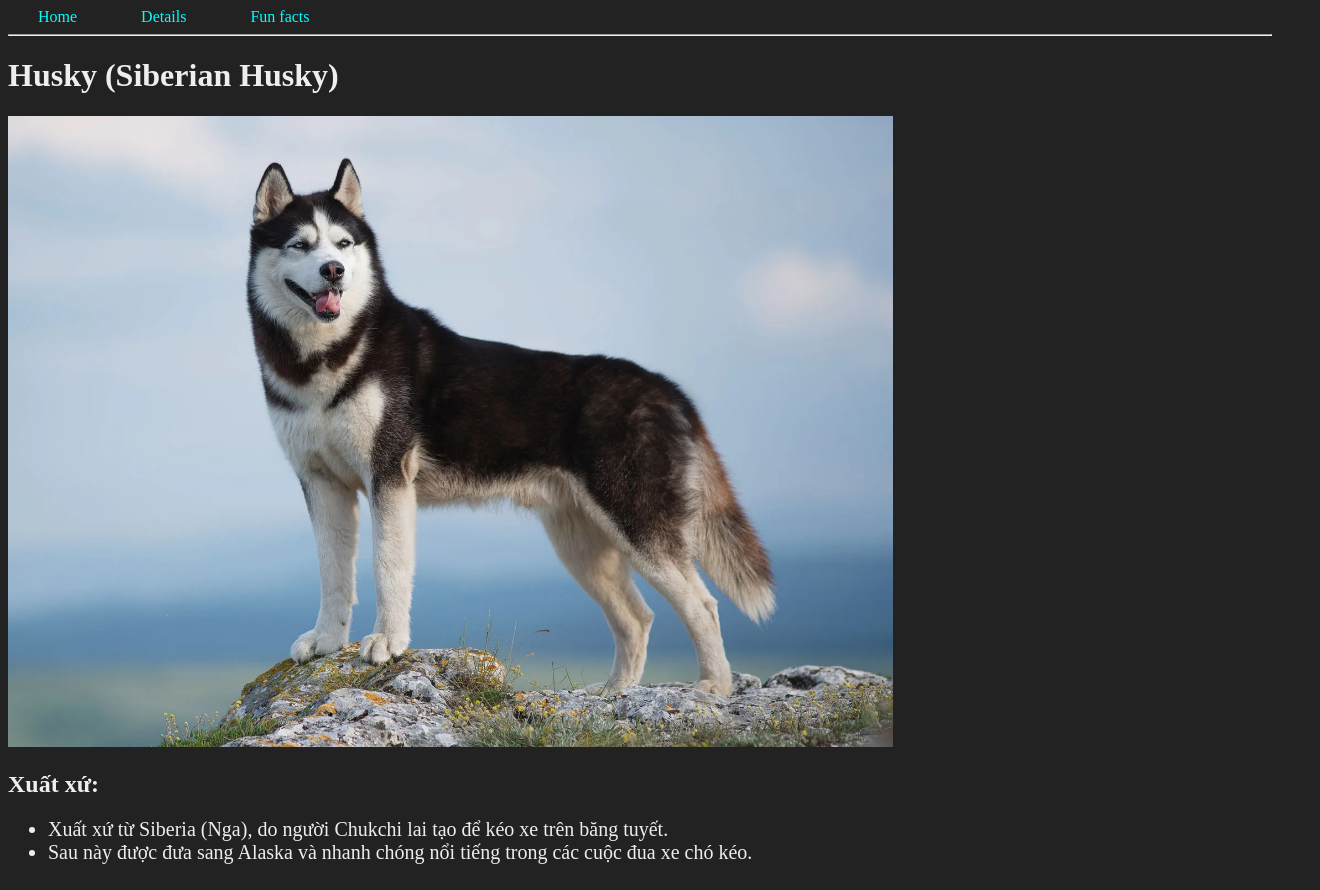
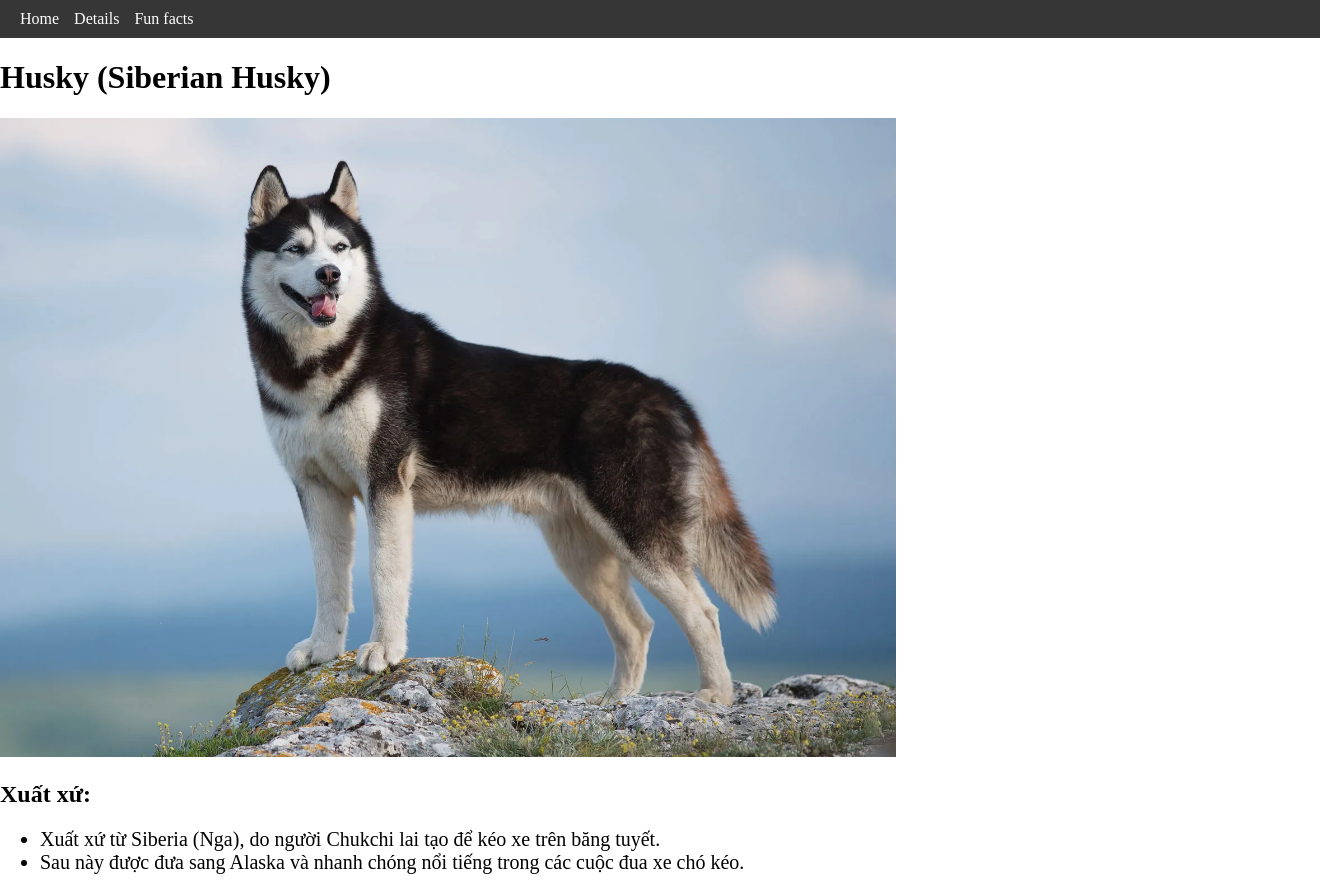
Before and after one commit to TrongNP-31630/Husky, a plain HTML site: page index.html in a window 1280 px wide. Shown: the whole page, 1320 px wide, since content can reach past the window. Drawn offline with Linux system fonts and the light colour scheme.

Commit message:
v0.0.2 "nav bar:

```diff
--- a/filecss/style.css
+++ b/filecss/style.css
@@ -1,13 +1,37 @@
 body {
-  background: #222;
-  color: #eee;
+  margin: 0;
+  transition: background 0.3s, color 0.3s;
+  /* khong cho keo trang ngang ( t eo phai chat GPT ) */
+  overflow-x: hidden;
+}
+
+.navbar {
+  display: flex;
+  justify-content: space-between;
+  align-items: center;
+  background: rgb(55, 54, 54);
+  color: #fff;
+  padding: 10px 20px;
+  position: sticky;
+  top: 0;
+  left: 0;
+  width: 100%;
+  z-index: 1000;
+}
+
+.navlink {
+  list-style: none;
+  display: flex;
+  font-size: 16px;
+  gap: 15px;
+  margin: 0;
+  padding: 0;
 }
 
 .navlink a {
   text-decoration: none;
-  color: aqua;
+  color: white;
   font-weight: 500;
-  padding: 30px;
 }
 
 ul li {
--- a/index.html
+++ b/index.html
@@ -7,12 +7,13 @@
     <title>Husky</title>
   </head>
   <body>
-    <div class="navlink">
-      <a href="">Home</a>
-      <a href="./1stBranch/Detail.html">Details</a>
-      <a href="./1stBranch/FunFact.html">Fun facts</a>
-    </div>
-    <hr />
+    <nav class="navbar">
+      <div class="navlink">
+        <a href="">Home</a>
+        <a href="./1stBranch/Detail.html">Details</a>
+        <a href="./1stBranch/FunFact.html">Fun facts</a>
+      </div>
+    </nav>
     <h1>Husky (Siberian Husky)</h1>
     <img width="70%" src="img/Siberian-Husky-dog.webp" alt="Ảnh chó husky" />
     <h2>Xuất xứ:</h2>
```
Also changed, not shown: 1stBranch/Detail.html (+7 -6 lines), 1stBranch/FunFact.html (+7 -5 lines).
